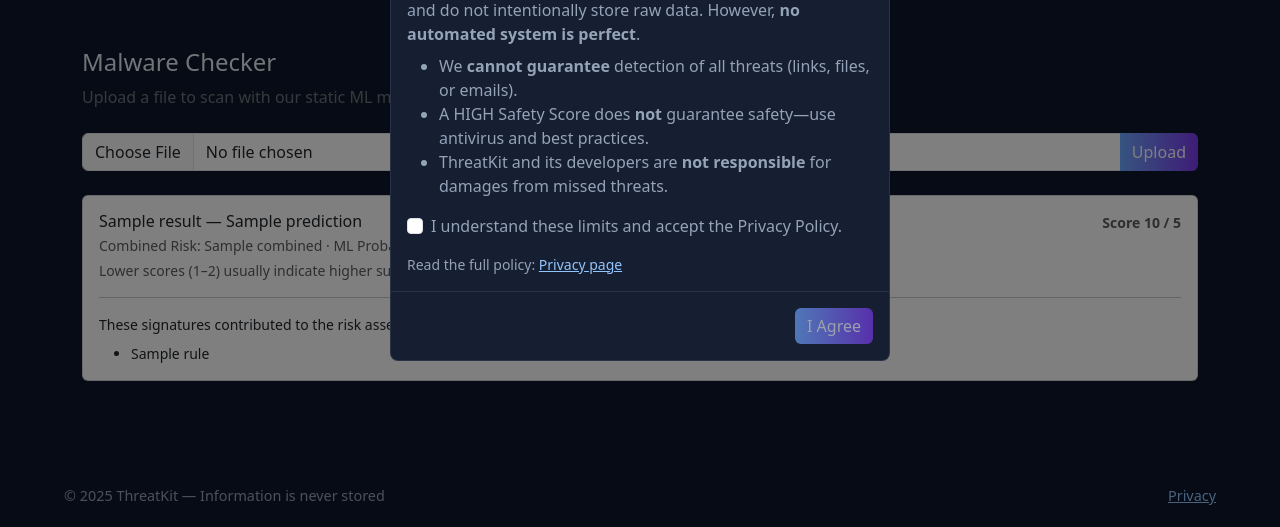
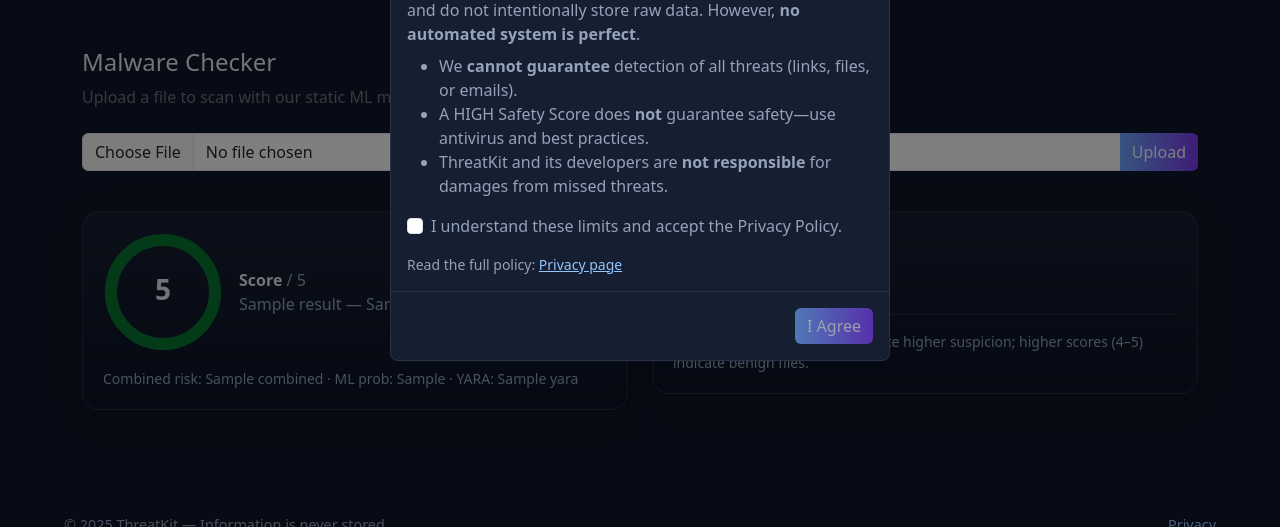
Before and after one commit to Bradlb03/ThreatKit, a Flask app: template ThreatKit/threatkit/templates/malware.html in a window 1280 px wide. Shown: the part 273-800 px from the top of the page. Run offline with Flask 3, Linux system fonts and the light colour scheme; the template is opened without the code that fills it: most values are stand-ins (such as "Sample title", 1, 10 or a date in 2020); parts of the project's set-up code (start-up, migrations or seed data) failed here and were passed over.

Commit message:
Added new UI for Malware

```diff
--- a/ThreatKit/threatkit/malware/routes.py
+++ b/ThreatKit/threatkit/malware/routes.py
@@ -1,3 +1,4 @@
+#malware/routes.py
 from flask import (
     Blueprint,
     render_template,
--- a/ThreatKit/threatkit/templates/malware.html
+++ b/ThreatKit/threatkit/templates/malware.html
@@ -1,5 +1,7 @@
 {% extends "base.html" %}
 {% block title %}ThreatKit — Malware Checker{% endblock %}
+{% from "components/score_meter.html" import score_meter %}
+
 
 {% block content %}
 <div class="container my-5">
@@ -30,44 +32,37 @@
 
   <!-- Results card -->
   {% if result %}
-  <div class="card bg-surface mt-4">
-    <div class="card-body">
-      <div class="d-flex justify-content-between align-items-start">
-        <div>
-          <h6 class="{{ result.score_color }} mb-1">
-            {{ result.score_label }} — {{ result.prediction }}
-          </h6>
-          <p class="mb-1 small text-muted">
-            Combined Risk: {{ result.combined }} · ML Probability: {{ result.ml }} · YARA Match Score: {{ result.yara }}
-          </p>
-          <p class="mb-0 small text-muted">
-            Lower scores (1–2) usually indicate higher suspicion; higher scores (4–5) indicate benign files.
-          </p>
-        </div>
-        <div class="text-end">
-          <div class="fw-semibold small text-muted">
-            Score {{ result.score_5 }} / 5
-          </div>
+  <div class="row g-4 mt-1">
+    <div class="col-md-6">
+      <div class="tk-card">
+        {{ score_meter(result.score_5|int, 5, result.score_label ~ " — " ~ result.prediction) }}
+        <div class="mt-3 tk-subtle small">
+          Combined risk: {{ result.combined }} · ML prob: {{ result.ml }} · YARA: {{ result.yara }}
         </div>
       </div>
+    </div>
+    <div class="col-md-6">
+      <div class="tk-card">
+        <div class="fw-semibold mb-2">YARA Signatures</div>
+        {% if result.rules and result.rules|length > 0 %}
+          <div class="d-flex flex-wrap gap-2">
+            {% for rule in result.rules %}
+              <span class="tk-chip">{{ rule.replace('_',' ') }}</span>
+            {% endfor %}
+          </div>
+        {% else %}
+          <div class="tk-subtle">No YARA signatures were triggered for this file.</div>
+        {% endif %}
 
-      <hr class="my-3" />
-
-      {% if result.rules and result.rules|length > 0 %}
-        <p class="small mb-2">These signatures contributed to the risk assessment:</p>
-        <ul class="small mb-0">
-          {% for rule in result.rules %}
-          <li>{{ rule.replace('_', ' ') }}</li>
-          {% endfor %}
-        </ul>
-      {% else %}
-        <p class="small mb-0 text-muted">
-          No YARA signatures were triggered for this file.
-        </p>
-      {% endif %}
+        <div class="tk-sep my-3"></div>
+        <div class="small tk-subtle">
+          Lower scores (1–2) usually indicate higher suspicion; higher scores (4–5) indicate benign files.
+        </div>
+      </div>
     </div>
   </div>
-  {% endif %}
+{% endif %}
+
 
 </div>
 {% endblock %}
```
